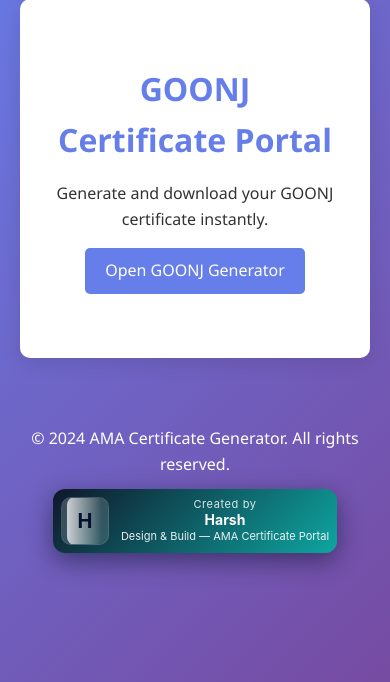
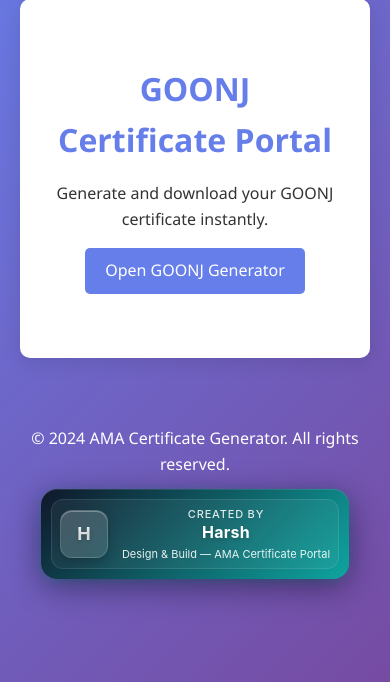
Before and after one commit to DenxVil/eCertificate, a Flask app: page / in a window 390 px wide. Shown: the part 162-844 px from the top of the page. Run offline with Flask 3, Linux system fonts and the light colour scheme.

Commit message:
Redesign creator card with 3D effects and glassmorphism
Co-authored-by: DenxVil <190883878+DenxVil@users.noreply.github.com>

```diff
--- a/app/static/css/creator.css
+++ b/app/static/css/creator.css
@@ -1,10 +1,219 @@
-.creator-card { display:inline-block; padding:10px; border-radius:12px; background:linear-gradient(135deg,#0f172a 0%,#0ea5a0 100%); color:#fff; box-shadow:0 8px 24px rgba(2,6,23,0.45); font-family:Inter,Segoe UI,Roboto,Arial,sans-serif; margin:12px; min-width:220px; max-width:320px; transition:transform .18s ease,box-shadow .18s ease; }
-.creator-card:hover { transform:translateY(-4px) scale(1.01); box-shadow:0 12px 36px rgba(2,6,23,0.55); }
-.creator-inner { display:flex; align-items:center; gap:12px; }
-.creator-avatar { width:56px; height:56px; min-width:56px; border-radius:12px; background:linear-gradient(135deg,#fff3 0%,#ffffff22 100%); display:flex; align-items:center; justify-content:center; overflow:hidden; border:1px solid rgba(255,255,255,0.08); }
-.creator-initials { font-weight:700; font-size:20px; color:#04122a; background:linear-gradient(90deg,#fffb 0,#fff0 100%); padding:8px 10px; border-radius:8px; }
-.creator-info { display:flex; flex-direction:column; line-height:1.05; }
-.creator-line1 { font-size:11px; opacity:.85; letter-spacing:.6px; }
-.creator-name { font-size:16px; font-weight:700; margin-top:2px; }
-.creator-sub { font-size:11px; opacity:.9; margin-top:4px; }
-@media (max-width:600px) { .creator-card{ min-width:180px; max-width:100%; padding:8px } .creator-avatar{ width:48px; height:48px; min-width:48px; border-radius:10px } .creator-name{ font-size:14px } }
+/* Creator Card - Advanced 3D Design with Glassmorphism */
+.creator-card {
+  display: inline-block;
+  padding: 12px;
+  border-radius: 16px;
+  background: linear-gradient(135deg, #0f172a 0%, #0ea5a0 100%);
+  color: #fff;
+  box-shadow:
+    0 8px 32px rgba(2, 6, 23, 0.45),
+    0 2px 8px rgba(14, 165, 160, 0.3),
+    inset 0 1px 0 rgba(255, 255, 255, 0.1);
+  font-family: Inter, Segoe UI, Roboto, Arial, sans-serif;
+  margin: 12px;
+  min-width: 220px;
+  max-width: 320px;
+  position: relative;
+  perspective: 1000px;
+  transition: all 0.3s cubic-bezier(0.4, 0, 0.2, 1);
+  overflow: hidden;
+}
+
+/* Glow effect layer */
+.creator-card-glow {
+  position: absolute;
+  inset: -2px;
+  background: linear-gradient(
+    135deg,
+    rgba(14, 165, 160, 0.6),
+    rgba(37, 99, 235, 0.4),
+    rgba(14, 165, 160, 0.6)
+  );
+  border-radius: 18px;
+  opacity: 0;
+  filter: blur(12px);
+  transition: opacity 0.4s ease;
+  z-index: -1;
+}
+
+/* Hover effects with 3D transform */
+.creator-card:hover {
+  transform: translateY(-6px) scale(1.02);
+  box-shadow:
+    0 16px 48px rgba(2, 6, 23, 0.6),
+    0 4px 16px rgba(14, 165, 160, 0.5),
+    inset 0 1px 0 rgba(255, 255, 255, 0.15);
+}
+
+.creator-card:hover .creator-card-glow {
+  opacity: 1;
+}
+
+/* Active/pressed state */
+.creator-card:active {
+  transform: translateY(-2px) scale(1.01);
+}
+
+/* Inner container with glassmorphism */
+.creator-inner {
+  display: flex;
+  align-items: center;
+  gap: 14px;
+  position: relative;
+  background: rgba(255, 255, 255, 0.05);
+  backdrop-filter: blur(10px);
+  -webkit-backdrop-filter: blur(10px);
+  border-radius: 12px;
+  padding: 10px;
+  border: 1px solid rgba(255, 255, 255, 0.1);
+}
+
+/* Avatar with 3D layering */
+.creator-avatar {
+  width: 56px;
+  height: 56px;
+  min-width: 56px;
+  border-radius: 14px;
+  background: linear-gradient(135deg, rgba(255, 255, 255, 0.2) 0%, rgba(255, 255, 255, 0.12) 100%);
+  display: flex;
+  align-items: center;
+  justify-content: center;
+  overflow: hidden;
+  border: 1.5px solid rgba(255, 255, 255, 0.15);
+  position: relative;
+  box-shadow:
+    0 4px 12px rgba(0, 0, 0, 0.2),
+    inset 0 1px 0 rgba(255, 255, 255, 0.3);
+  transition: transform 0.3s ease, box-shadow 0.3s ease;
+}
+
+/* Avatar glow effect */
+.avatar-glow {
+  position: absolute;
+  inset: 0;
+  background: radial-gradient(circle at 30% 30%, rgba(255, 255, 255, 0.4), transparent 60%);
+  opacity: 0;
+  transition: opacity 0.3s ease;
+}
+
+.creator-card:hover .creator-avatar {
+  transform: rotateY(5deg) rotateX(-3deg) scale(1.05);
+  box-shadow:
+    0 6px 20px rgba(0, 0, 0, 0.3),
+    inset 0 1px 0 rgba(255, 255, 255, 0.4);
+}
+
+.creator-card:hover .avatar-glow {
+  opacity: 1;
+}
+
+/* Initials with gradient text */
+.creator-initials {
+  font-weight: 700;
+  font-size: 22px;
+  background: linear-gradient(135deg, #fff 0%, rgba(255, 255, 255, 0.85) 100%);
+  -webkit-background-clip: text;
+  -webkit-text-fill-color: transparent;
+  background-clip: text;
+  text-shadow: 0 2px 4px rgba(0, 0, 0, 0.2);
+  position: relative;
+  z-index: 1;
+  transition: transform 0.3s ease;
+}
+
+.creator-card:hover .creator-initials {
+  transform: scale(1.1);
+}
+
+/* Info section */
+.creator-info {
+  display: flex;
+  flex-direction: column;
+  line-height: 1.1;
+  gap: 2px;
+}
+
+.creator-line1 {
+  font-size: 11px;
+  opacity: 0.85;
+  letter-spacing: 0.8px;
+  text-transform: uppercase;
+  font-weight: 500;
+}
+
+.creator-name {
+  font-size: 18px;
+  font-weight: 700;
+  margin-top: 2px;
+  text-shadow: 0 2px 4px rgba(0, 0, 0, 0.2);
+  letter-spacing: 0.3px;
+}
+
+.creator-sub {
+  font-size: 11px;
+  opacity: 0.9;
+  margin-top: 4px;
+  font-weight: 400;
+}
+
+/* Responsive adjustments */
+@media (max-width: 600px) {
+  .creator-card {
+    min-width: 180px;
+    max-width: 100%;
+    padding: 10px;
+  }
+
+  .creator-inner {
+    padding: 8px;
+  }
+
+  .creator-avatar {
+    width: 48px;
+    height: 48px;
+    min-width: 48px;
+    border-radius: 12px;
+  }
+
+  .creator-initials {
+    font-size: 18px;
+  }
+
+  .creator-name {
+    font-size: 16px;
+  }
+}
+
+/* Accessibility: Respect prefers-reduced-motion */
+@media (prefers-reduced-motion: reduce) {
+  .creator-card,
+  .creator-card-glow,
+  .creator-avatar,
+  .avatar-glow,
+  .creator-initials {
+    transition: none;
+  }
+
+  .creator-card:hover {
+    transform: none;
+  }
+
+  .creator-card:hover .creator-avatar {
+    transform: none;
+  }
+
+  .creator-card:hover .creator-initials {
+    transform: none;
+  }
+}
+
+/* High contrast mode support */
+@media (prefers-contrast: high) {
+  .creator-card {
+    border: 2px solid currentColor;
+  }
+
+  .creator-inner {
+    border: 1px solid currentColor;
+  }
+}
--- a/app/templates/partials/creator_card.html
+++ b/app/templates/partials/creator_card.html
@@ -1,6 +1,8 @@
 <div class="creator-card">
+  <div class="creator-card-glow"></div>
   <div class="creator-inner">
     <div class="creator-avatar" aria-hidden="true">
+      <div class="avatar-glow"></div>
       <span class="creator-initials">H</span>
     </div>
     <div class="creator-info">
```
